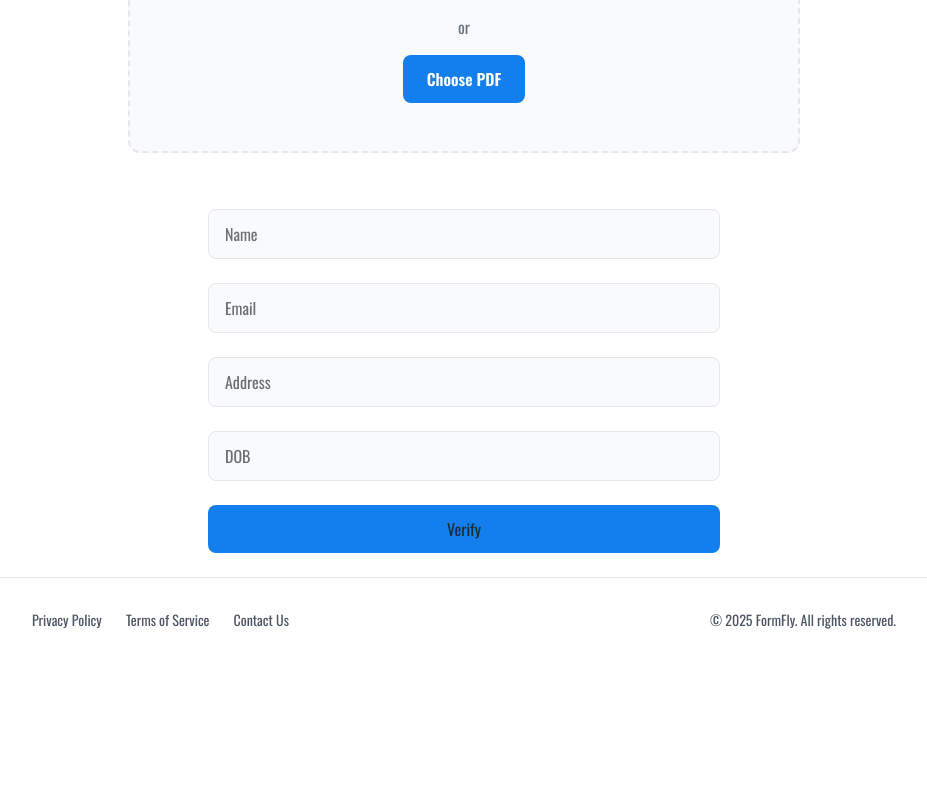
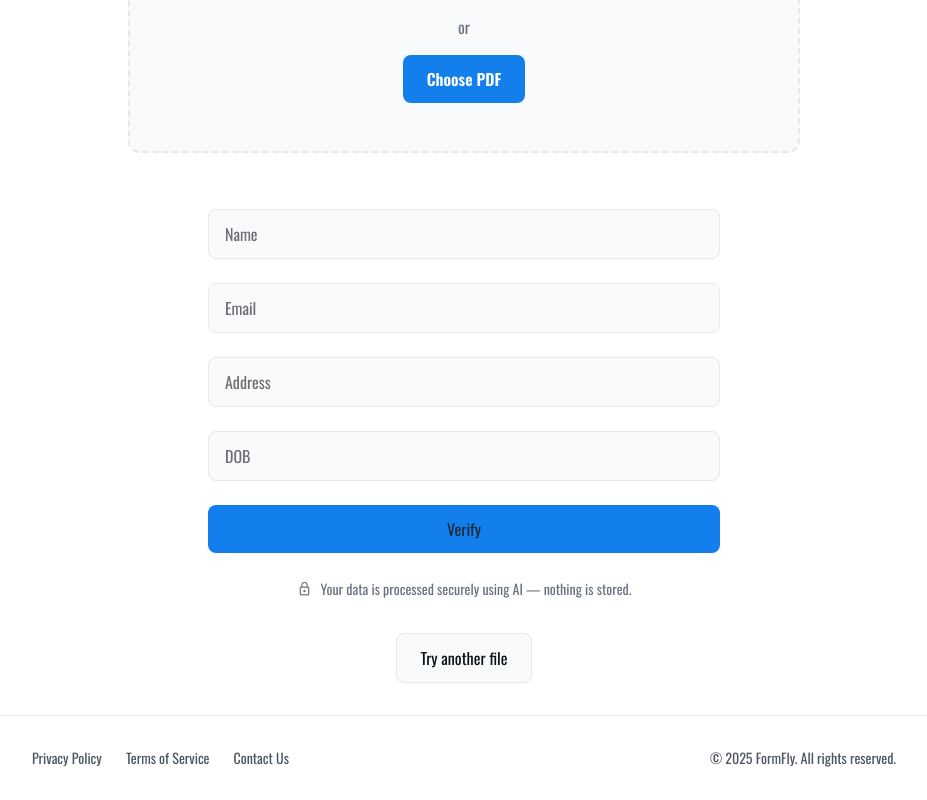
Before and after one commit to NitinSingh99/FormFly, a React (Create React App) app in the folder frontend/: page /form in a window 1280 px wide. Shown: the part 464-1264 px from the top of the page, without its empty margins (176-1103 px from the left). Before the commit the page ends 1126 px from the top, so only its background shows below. Built offline with nearby package versions, Linux system fonts and the light colour scheme.

Commit message:
style: style the form page

```diff
--- a/frontend/src/App.tsx
+++ b/frontend/src/App.tsx
@@ -1,6 +1,6 @@
 import React from "react";
-import Header from "./components/Homepage/sections/Header";
-import Footer from "./components/Homepage/sections/Footer";
+import Header from "./components/shared/sections/Header";
+import Footer from "./components/shared/sections/Footer";
 import { BrowserRouter, Routes, Route, useLocation } from "react-router-dom";
 import Homepage from "./pages/Homepage";
 import FormPage from "./pages/Formpage";
--- /dev/null
+++ b/frontend/src/components/Formpage/elements/FormDisclaimer.tsx
@@ -0,0 +1,11 @@
+export default function FormDisclaimer() {
+    return (
+        <div className="text-center">
+            <p className="text-muted-light dark:text-muted-dark text-sm flex justify-center items-center gap-2">
+            <span className="material-symbols-outlined text-base">lock</span>
+            Your data is processed securely using AI — nothing is stored.
+            </p>
+        </div>
+
+    );
+}
--- a/frontend/src/components/Formpage/sections/FormPreview.tsx
+++ b/frontend/src/components/Formpage/sections/FormPreview.tsx
@@ -1,17 +1,21 @@
+import ButtonSecondary from "../../shared/elements/ButtonSecondary";
 import DateInput from "../../shared/elements/DateInput";
 import FormInput from "../../shared/elements/FormInput";
 import SubmitButton from "../../shared/elements/SubmitButton";
+import FormDisclaimer from "../elements/FormDisclaimer";
 
 
 export default function FormPreview() {
     return (
-        <section className="w-full max-w-lg mx-auto my-6 mt-14">
+        <section className="w-full max-w-lg mx-auto my-6 mt-14 mb-8">
             <form className="space-y-6">
                 <FormInput placeholder="Name" />
                 <FormInput placeholder="Email" />
                 <FormInput placeholder="Address" />
                 <DateInput placeholder="DOB" />
                 <SubmitButton label="Verify"/>
+                <FormDisclaimer></FormDisclaimer>
+                <ButtonSecondary label="Try another file"></ButtonSecondary>
             </form>
         </section>
     );
--- a/frontend/src/components/shared/elements/AnimatePage.tsx
+++ b/frontend/src/components/shared/elements/AnimatePage.tsx
@@ -4,7 +4,7 @@ const pageVariants = {
   initial: { opacity: 0, y: 20 },
   animate: { opacity: 1, y: 0 },
   exit: { opacity: 0, y: -5 },
-  transition: { duration: 0.15 },
+  transition: { duration: 0.2 },
 };
 
 export default function AnimatedPage({ children }: { children: React.ReactNode }) {
--- /dev/null
+++ b/frontend/src/components/shared/elements/ButtonSecondary.tsx
@@ -0,0 +1,10 @@
+import { SubmitButtonProps } from "../../../types/SubmitButtonProps";
+
+export default function ButtonSecondary({ label, id }: SubmitButtonProps) {
+    return (
+        <div className="!mt-8 text-center">
+            <button id={id} className="max-w-48 px-6 py-3 border border-border-light dark:border-border-dark rounded-lg bg-card-light dark:bg-card-dark text-foreground-light
+            dark:text-foreground-dark hover:bg-gray-200 dark:hover:bg-border-dark transition-all">{label}</button>
+        </div>
+    );
+}
--- a/frontend/src/components/shared/elements/SubmitButton.tsx
+++ b/frontend/src/components/shared/elements/SubmitButton.tsx
@@ -2,6 +2,6 @@ import { SubmitButtonProps } from "../../../types/SubmitButtonProps";
 
 export default function SubmitButton({label, id}: SubmitButtonProps){
     return (
-        <button id={id} className="w-full bg-primary px-4 py-3 rounded-lg">{label}</button>
+        <button id={id} className="w-full bg-primary px-4 py-3 rounded-lg hover:bg-primary/80 transition-all">{label}</button>
     );
 }
--- a/frontend/src/pages/Homepage.tsx
+++ b/frontend/src/pages/Homepage.tsx
@@ -1,6 +1,5 @@
 import FeatureSection from "../components/Homepage/sections/FeatureSection";
 import HeroSection from "../components/Homepage/sections/HeroSection";
-import { motion } from "framer-motion";
 import AnimatedPage from "../components/shared/elements/AnimatePage";
 export default function Homepage() {
     return (
```
Also changed, not shown: frontend/src/components/shared/sections/Footer.tsx (renamed from frontend/src/components/Homepage/sections/Footer.tsx), frontend/src/components/shared/sections/Header.tsx (renamed from frontend/src/components/Homepage/sections/Header.tsx).
